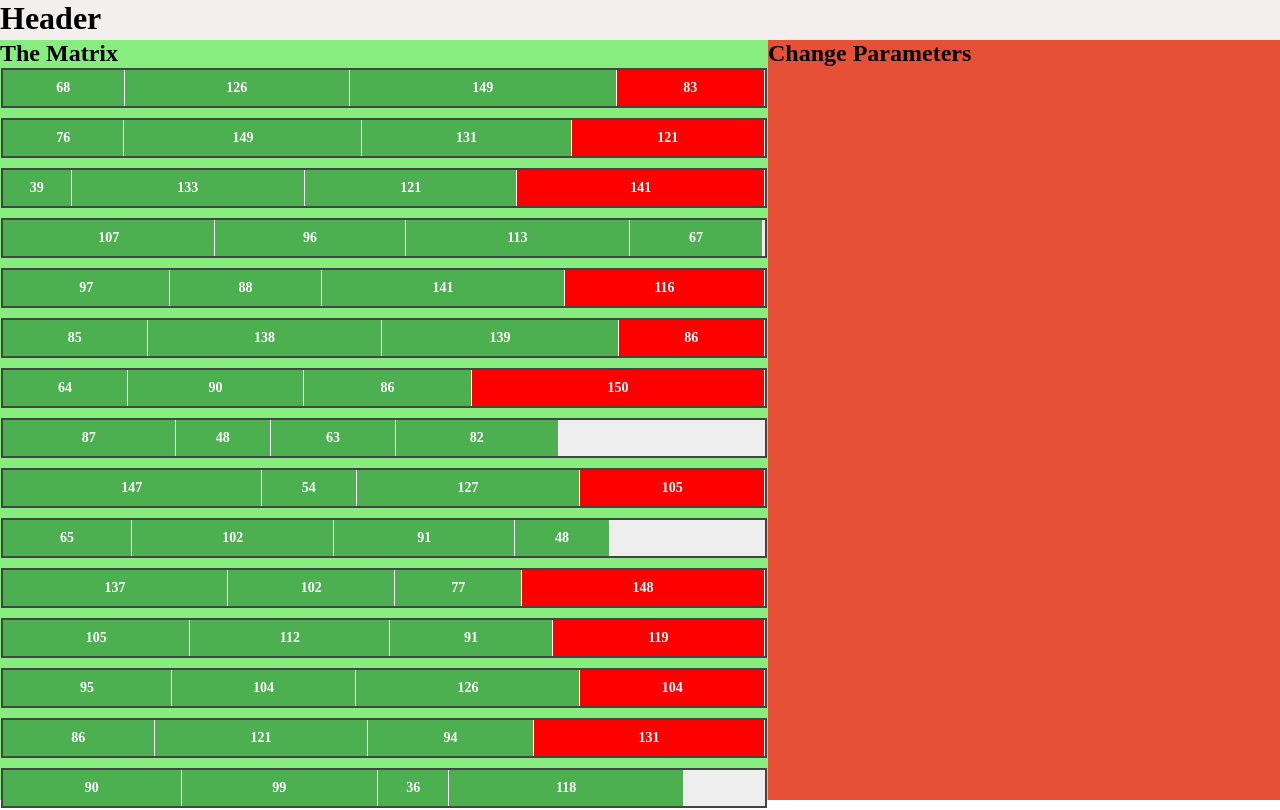
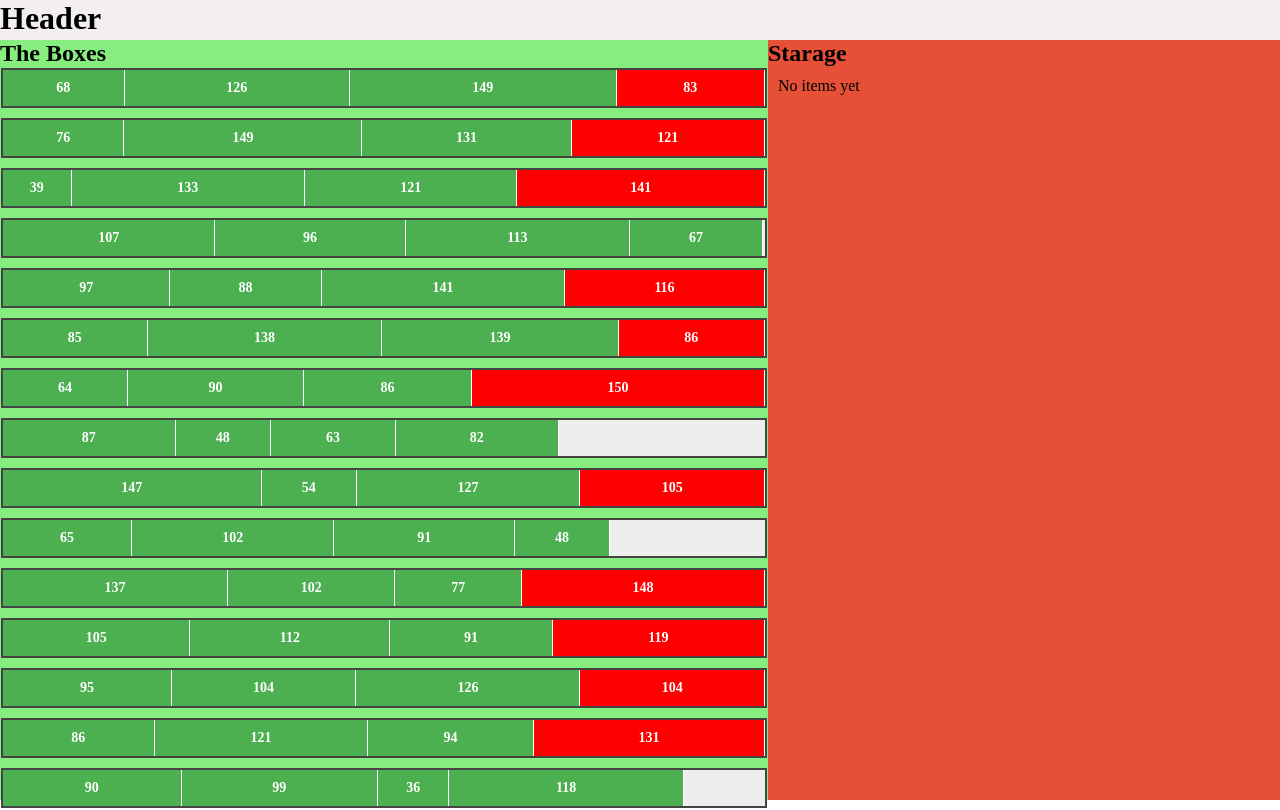
Before and after one commit to Roulev/PianoidBoxes, a React (Create React App) app: page / in a window 1280 px wide. Shown: the top 810 px of the page. Built offline with nearby package versions, Linux system fonts and the light colour scheme; the HTML template or start-up script is replaced by a standard one.

Commit message:
Added Storage for points

```diff
--- a/src/App.js
+++ b/src/App.js
@@ -1,5 +1,6 @@
 import './styles/App.css';
 import BoxVisualizer from './components/BoxVisualizer.jsx';
+import BoxStorage from './components/BoxStorage.jsx';
 import { packIntoBoxes } from './utils/pack.js';
 import { useState, useMemo, useEffect } from 'react';
 
@@ -18,6 +19,12 @@ function App() {
   const [sumLength, setSumLength] = useState(384); // 384 is the sum of all points in the test data
   const [dataLength, setDataLength] = useState(64); // 64 is the number of items in the test data
 
+  const [storage, setStorage] = useState([]); // Initialize storage
+
+  const handleMoveToStorage = (item) => {
+    setStorage((prev) => [...prev, item]);
+  };
+
   useEffect(() => {
     console.log('Boxes packed:', boxes);
   }, [boxes]);
@@ -30,12 +37,13 @@ function App() {
 
       <div className="container">
         <div className="leftField">
-          <h2>The Matrix</h2>
-          <BoxVisualizer boxes={boxes} stringLength={sumLength} />
+          <h2>The Boxes</h2>
+          <BoxVisualizer boxes={boxes} stringLength={sumLength} onDoubleClick={handleMoveToStorage} />
         </div>
 
         <div className="rightField">
-          <h2>Change Parameters</h2>
+          <h2>Starage</h2>
+          <BoxStorage items={storage} />
         </div>
       </div>
     </div>
--- /dev/null
+++ b/src/components/BoxStorage.jsx
@@ -0,0 +1,19 @@
+import '../styles/BoxStorage.css';
+
+function BoxStorage({ items }) {
+  return (
+    <div className="box-storage">
+      {items.length === 0 ? (
+        <p>No items yet</p>
+      ) : (
+        items.map(([stringNumber, point], index) => (
+          <div key={index} className="stored-item">
+            string: {stringNumber}, point: {point}
+          </div>
+        ))
+      )}
+    </div>
+  );
+}
+
+export default BoxStorage;
--- a/src/components/BoxVisualizer.jsx
+++ b/src/components/BoxVisualizer.jsx
@@ -1,12 +1,12 @@
 import '../styles/BoxVisualizer.css';
 
-function BoxVisualizer({ boxes, stringLength: maxTotal }) {
+function BoxVisualizer({ boxes, stringLength, onDoubleClick }) {
   return (
     <div className="box-container">
       {boxes.map((box, i) => {
-        const matrix = box[0]; // 4x2 matrix
+        const matrix = box[0];
         const totalLength = matrix.reduce((sum, [, point]) => sum + point, 0);
-        const isLastTooBig = totalLength > maxTotal;
+        const isLastTooBig = totalLength > stringLength;
 
         return (
           <div className="box" key={i}>
@@ -15,7 +15,7 @@ function BoxVisualizer({ boxes, stringLength: maxTotal }) {
               const isRed = isLast && isLastTooBig;
 
               const style = {
-                width: `${(point * 100) / maxTotal}%`,
+                width: `${(point * 100) / stringLength}%`,
               };
 
               return (
@@ -24,6 +24,7 @@ function BoxVisualizer({ boxes, stringLength: maxTotal }) {
                   className={`item ${isRed ? 'item-red' : 'item-green'}`}
                   style={style}
                   title={`string: ${stringNumber}, point: ${point}`}
+                  onDoubleClick={() => onDoubleClick?.([stringNumber, point])}
                 >
                   {point}
                 </div>
--- /dev/null
+++ b/src/styles/BoxStorage.css
@@ -0,0 +1,11 @@
+.box-storage {
+  padding: 10px;
+}
+
+.stored-item {
+  width: 80%;
+  margin-bottom: 8px;
+  padding: 6px 10px;
+  background-color: #e0e0e0;
+  border-radius: 6px;
+}
```
